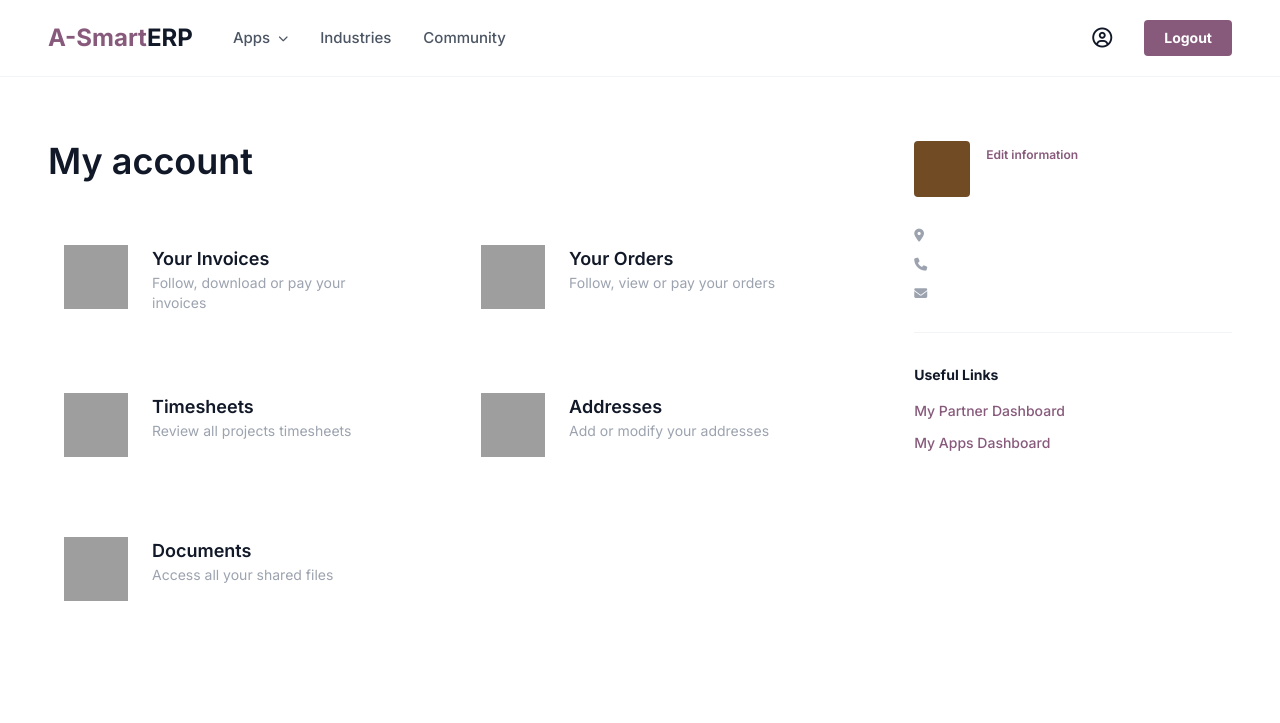
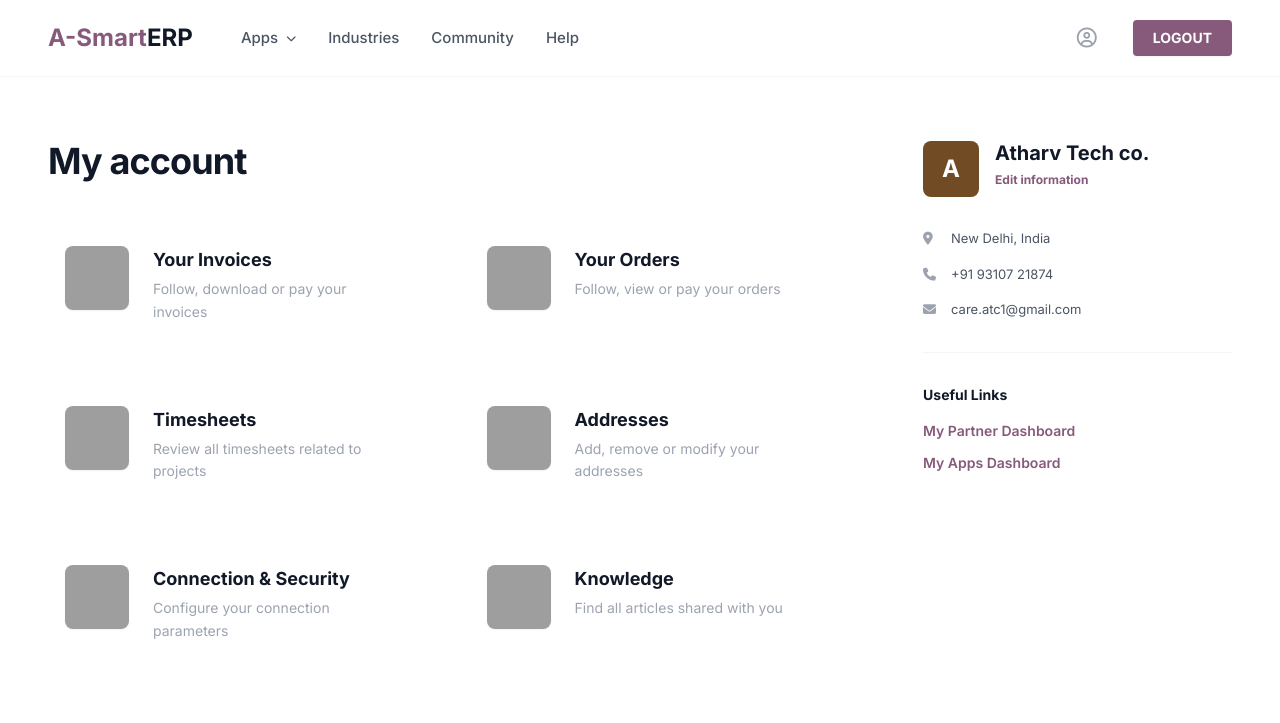
Before and after one commit to careatc1-pixel/A-SmartERP, a Python web app: template templates/dashboard.html in a window 1280 px wide. Shown: the top 723 px of the page. Run offline with Jinja, Linux system fonts and the light colour scheme; the template is opened without the code that fills it, so the values that code supplies are empty; some libraries are stand-ins or nearby versions; grey boxes are pictures that could not be loaded.

Commit message:
Invoicing-ERP-Reset-Wed 04/15/2026-12:08:16.67

```diff
--- a/templates/dashboard.html
+++ b/templates/dashboard.html
@@ -6,112 +6,195 @@
     <title>My Account | A-SmartERP</title>
     <script src="https://cdn.tailwindcss.com"></script>
     <script defer src="https://unpkg.com/alpinejs@3.x.x/dist/cdn.min.js"></script>
+    <link rel="stylesheet" href="https://cdnjs.cloudflare.com/ajax/libs/animate.css/4.1.1/animate.min.css"/>
     <link rel="stylesheet" href="https://cdnjs.cloudflare.com/ajax/libs/font-awesome/6.5.0/css/all.min.css">
     <style>
         @import url('https://fonts.googleapis.com/css2?family=Inter:wght@300;400;500;600;700&display=swap');
-        body { font-family: 'Inter', sans-serif; background-color: #fff; color: #111827; }
-        .mega-menu { box-shadow: 0 15px 50px rgba(0,0,0,0.15); border-top: 1px solid #eee; }
-        .module-link { color: #4B5563; font-size: 13px; transition: all 0.2s; }
-        .module-link:hover { color: #875A7B; padding-left: 4px; }
-        .category-title { font-size: 14px; font-weight: 700; padding-bottom: 6px; margin-bottom: 10px; border-bottom: 2px solid transparent; }
-        .icon-box { transition: all 0.2s ease; cursor: pointer; border-radius: 12px; }
-        .icon-box:hover { background-color: #f9fafb; transform: scale(1.02); }
+        body { font-family: 'Inter', sans-serif; background-color: #ffffff; color: #111827; overflow-x: hidden; }
+
+        /* Mega Menu Styling */
+        .mega-menu { box-shadow: 0 20px 50px rgba(0,0,0,0.1); border-top: 1px solid #f1f5f9; z-index: 1000; }
+        .module-link { color: #4B5563; font-size: 13px; transition: all 0.2s; display: block; padding: 4px 0; }
+        .module-link:hover { color: #875A7B; transform: translateX(4px); }
+        .category-title { font-size: 14px; font-weight: 700; padding-bottom: 8px; margin-bottom: 12px; border-bottom: 2px solid #f8fafc; }
+
+        /* Grid Icons Styling */
+        .icon-box { transition: all 0.3s cubic-bezier(0.4, 0, 0.2, 1); cursor: pointer; border-radius: 16px; border: 1px solid transparent; }
+        .icon-box:hover { background-color: #f9fafb; border-color: #f1f5f9; transform: translateY(-3px); }
+
+        /* Profile Avatar */
+        .avatar-box { background-color: #714B23; color: white; width: 56px; height: 56px; border-radius: 8px; display: flex; align-items: center; justify-content: center; font-size: 24px; font-weight: 700; }
+
         [x-cloak] { display: none !important; }
     </style>
 </head>
 <body x-data="{ appsMenu: false, modal: false }">
 
     <nav class="relative z-[100] flex justify-between items-center px-12 py-5 border-b border-gray-100 bg-white">
-        <div class="flex items-center gap-10">
+        <div class="flex items-center gap-12">
             <h1 class="text-2xl font-bold text-[#875A7B]">A-Smart<span class="text-gray-900">ERP</span></h1>
-            <div class="flex items-center gap-8 text-[15px] font-medium">
-                <button @click="appsMenu = !appsMenu" class="flex items-center gap-1 text-gray-600 hover:text-[#875A7B]">
-                    Apps <i class="fa-solid fa-chevron-down text-[10px] ml-1"></i>
+
+            <div class="hidden lg:flex items-center gap-8 text-[15px] font-medium">
+                <button @click="appsMenu = !appsMenu" class="flex items-center gap-1 text-gray-600 hover:text-[#875A7B] transition-colors">
+                    Apps <i class="fa-solid fa-chevron-down text-[10px] ml-1 transition-transform" :class="appsMenu ? 'rotate-180' : ''"></i>
                 </button>
                 <a href="#" class="text-gray-600 hover:text-[#875A7B]">Industries</a>
                 <a href="#" class="text-gray-600 hover:text-[#875A7B]">Community</a>
+                <a href="#" class="text-gray-600 hover:text-[#875A7B]">Help</a>
             </div>
         </div>
 
         <div class="flex items-center gap-6">
-            <div class="flex items-center gap-2 text-sm font-semibold">
-                <i class="fa-regular fa-circle-user text-xl"></i>
+            <div class="flex items-center gap-3 text-sm font-semibold text-gray-700">
+                <i class="fa-regular fa-circle-user text-xl text-gray-400"></i>
                 <span>{{ name }}</span>
             </div>
-            <a href="/logout" class="bg-[#875A7B] text-white px-5 py-2 rounded text-sm font-bold">Logout</a>
+            <a href="/logout" class="bg-[#875A7B] hover:bg-[#6b4762] text-white px-5 py-2 rounded shadow-sm text-sm font-bold transition-all">LOGOUT</a>
         </div>
 
-        <div x-show="appsMenu" @click.away="appsMenu = false" x-cloak class="mega-menu absolute top-full left-0 w-full bg-white p-12">
-            <div class="max-w-7xl mx-auto grid grid-cols-2 md:grid-cols-3 lg:grid-cols-6 gap-8">
+        <div x-show="appsMenu"
+             x-transition:enter="transition ease-out duration-200"
+             x-transition:enter-start="opacity-0 -translate-y-4"
+             x-transition:enter-end="opacity-100 translate-y-0"
+             @click.away="appsMenu = false"
+             x-cloak
+             class="mega-menu absolute top-full left-0 w-full bg-white p-12">
+
+            <div class="max-w-7xl mx-auto grid grid-cols-2 md:grid-cols-3 lg:grid-cols-6 gap-10">
                 <div>
-                    <h4 class="category-title text-teal-600 border-teal-100">FINANCE</h4>
-                    <div class="flex flex-col gap-2">
+                    <h4 class="category-title text-emerald-600">FINANCE</h4>
+                    <div class="space-y-1">
                         <a href="#" class="module-link font-bold text-[#875A7B]">Invoicing</a>
                         <a href="#" class="module-link">Accounting</a>
                         <a href="#" class="module-link">Expenses</a>
+                        <a href="#" class="module-link">Documents</a>
                     </div>
                 </div>
                 <div>
-                    <h4 class="category-title text-rose-500 border-rose-100">SALES</h4>
-                    <div class="flex flex-col gap-2"><a href="#" class="module-link">CRM</a><a href="#" class="module-link">Sales</a></div>
+                    <h4 class="category-title text-rose-500">SALES</h4>
+                    <div class="space-y-1">
+                        <a href="#" class="module-link">CRM</a>
+                        <a href="#" class="module-link">Sales</a>
+                        <a href="#" class="module-link">POS Shop</a>
+                        <a href="#" class="module-link">Rental</a>
+                    </div>
                 </div>
                 <div>
-                    <h4 class="category-title text-indigo-600 border-indigo-100">HUMAN RESOURCES</h4>
-                    <div class="flex flex-col gap-2"><a href="#" class="module-link">Employees</a><a href="#" class="module-link">Recruitment</a></div>
+                    <h4 class="category-title text-indigo-600">HUMAN RESOURCES</h4>
+                    <div class="space-y-1">
+                        <a href="#" class="module-link">Employees</a>
+                        <a href="#" class="module-link">Recruitment</a>
+                        <a href="#" class="module-link">Time Off</a>
+                        <a href="#" class="module-link">Appraisals</a>
+                    </div>
                 </div>
+                <div>
+                    <h4 class="category-title text-orange-500">MARKETING</h4>
+                    <div class="space-y-1">
+                        <a href="#" class="module-link">Social Marketing</a>
+                        <a href="#" class="module-link">Email Marketing</a>
+                        <a href="#" class="module-link">Events</a>
+                        <a href="#" class="module-link">Surveys</a>
+                    </div>
                 </div>
+                <div>
+                    <h4 class="category-title text-slate-700">SERVICES</h4>
+                    <div class="space-y-1">
+                        <a href="#" class="module-link">Project</a>
+                        <a href="#" class="module-link">Timesheets</a>
+                        <a href="#" class="module-link">Field Service</a>
+                        <a href="#" class="module-link">Planning</a>
+                    </div>
+                </div>
+                <div>
+                    <h4 class="category-title text-sky-600">WEBSITES</h4>
+                    <div class="space-y-1">
+                        <a href="#" class="module-link">Website Builder</a>
+                        <a href="#" class="module-link">eCommerce</a>
+                        <a href="#" class="module-link">Forum</a>
+                        <a href="#" class="module-link">Live Chat</a>
+                    </div>
+                </div>
+            </div>
         </div>
     </nav>
 
     <div class="max-w-7xl mx-auto px-12 py-16 flex flex-col lg:flex-row gap-20">
 
         <div class="flex-grow">
-            <h2 class="text-4xl font-semibold mb-12">My account</h2>
+            <h2 class="text-4xl font-bold tracking-tight mb-12">My account</h2>
 
             <div class="grid grid-cols-1 md:grid-cols-2 gap-x-12 gap-y-12">
+
                 <div @click="modal = true" class="icon-box p-4 flex gap-6 items-start">
-                    <img src="https://cdn-icons-png.flaticon.com/512/2300/2300010.png" class="w-16 h-16">
-                    <div><h4 class="text-lg font-semibold">Your Invoices</h4><p class="text-gray-400 text-sm">Follow, download or pay your invoices</p></div>
+                    <img src="https://cdn-icons-png.flaticon.com/512/2300/2300010.png" class="w-16 h-16 shadow-sm rounded-lg">
+                    <div>
+                        <h4 class="text-lg font-bold">Your Invoices</h4>
+                        <p class="text-gray-400 text-sm mt-1 leading-relaxed">Follow, download or pay your invoices</p>
+                    </div>
                 </div>
+
                 <div class="icon-box p-4 flex gap-6 items-start">
-                    <img src="https://cdn-icons-png.flaticon.com/512/3500/3500833.png" class="w-16 h-16">
-                    <div><h4 class="text-lg font-semibold">Your Orders</h4><p class="text-gray-400 text-sm">Follow, view or pay your orders</p></div>
+                    <img src="https://cdn-icons-png.flaticon.com/512/3500/3500833.png" class="w-16 h-16 shadow-sm rounded-lg">
+                    <div>
+                        <h4 class="text-lg font-bold">Your Orders</h4>
+                        <p class="text-gray-400 text-sm mt-1 leading-relaxed">Follow, view or pay your orders</p>
+                    </div>
                 </div>
+
                 <div class="icon-box p-4 flex gap-6 items-start">
-                    <img src="https://cdn-icons-png.flaticon.com/512/3239/3239147.png" class="w-16 h-16">
-                    <div><h4 class="text-lg font-semibold">Timesheets</h4><p class="text-gray-400 text-sm">Review all projects timesheets</p></div>
+                    <img src="https://cdn-icons-png.flaticon.com/512/3239/3239147.png" class="w-16 h-16 shadow-sm rounded-lg">
+                    <div>
+                        <h4 class="text-lg font-bold">Timesheets</h4>
+                        <p class="text-gray-400 text-sm mt-1 leading-relaxed">Review all timesheets related to projects</p>
+                    </div>
                 </div>
+
                 <div class="icon-box p-4 flex gap-6 items-start">
-                    <img src="https://cdn-icons-png.flaticon.com/512/854/854878.png" class="w-16 h-16">
-                    <div><h4 class="text-lg font-semibold">Addresses</h4><p class="text-gray-400 text-sm">Add or modify your addresses</p></div>
+                    <img src="https://cdn-icons-png.flaticon.com/512/854/854878.png" class="w-16 h-16 shadow-sm rounded-lg">
+                    <div>
+                        <h4 class="text-lg font-bold">Addresses</h4>
+                        <p class="text-gray-400 text-sm mt-1 leading-relaxed">Add, remove or modify your addresses</p>
+                    </div>
                 </div>
+
                 <div class="icon-box p-4 flex gap-6 items-start">
-                    <img src="https://cdn-icons-png.flaticon.com/512/281/281760.png" class="w-16 h-16">
-                    <div><h4 class="text-lg font-semibold">Documents</h4><p class="text-gray-400 text-sm">Access all your shared files</p></div>
+                    <img src="https://cdn-icons-png.flaticon.com/512/1000/1000966.png" class="w-16 h-16 shadow-sm rounded-lg">
+                    <div>
+                        <h4 class="text-lg font-bold">Connection & Security</h4>
+                        <p class="text-gray-400 text-sm mt-1 leading-relaxed">Configure your connection parameters</p>
+                    </div>
                 </div>
+
+                <div class="icon-box p-4 flex gap-6 items-start">
+                    <img src="https://cdn-icons-png.flaticon.com/512/2232/2232688.png" class="w-16 h-16 shadow-sm rounded-lg">
+                    <div>
+                        <h4 class="text-lg font-bold">Knowledge</h4>
+                        <p class="text-gray-400 text-sm mt-1 leading-relaxed">Find all articles shared with you</p>
+                    </div>
+                </div>
+
             </div>
         </div>
 
         <aside class="w-full lg:w-80 space-y-8">
             <div class="flex items-start gap-4">
-                <div class="w-14 h-14 bg-[#714B23] text-white rounded flex items-center justify-center text-2xl font-bold">
-                    {{ company.initial }}
-                </div>
+                <div class="avatar-box">A</div>
                 <div>
-                    <h3 class="font-bold text-xl leading-tight">{{ company.name }}</h3>
-                    <button class="text-xs text-[#875A7B] font-semibold mt-1 hover:underline">Edit information</button>
+                    <h3 class="font-bold text-xl leading-tight">Atharv Tech co.</h3>
+                    <button class="text-xs text-[#875A7B] font-bold mt-1 hover:underline">Edit information</button>
                 </div>
             </div>
 
             <div class="space-y-4 text-[13px] text-gray-600">
-                <p class="flex items-center gap-3"><i class="fa-solid fa-location-dot w-4 text-gray-400"></i> {{ company.location }}</p>
-                <p class="flex items-center gap-3"><i class="fa-solid fa-phone w-4 text-gray-400"></i> {{ company.phone }}</p>
-                <p class="flex items-center gap-3"><i class="fa-solid fa-envelope w-4 text-gray-400"></i> {{ company.email }}</p>
+                <p class="flex items-center gap-3"><i class="fa-solid fa-location-dot w-4 text-gray-400"></i> New Delhi, India</p>
+                <p class="flex items-center gap-3"><i class="fa-solid fa-phone w-4 text-gray-400"></i> +91 93107 21874</p>
+                <p class="flex items-center gap-3"><i class="fa-solid fa-envelope w-4 text-gray-400"></i> care.atc1@gmail.com</p>
             </div>
 
             <div class="pt-8 border-t border-gray-100">
                 <h4 class="font-bold text-sm mb-4">Useful Links</h4>
-                <ul class="space-y-3 text-sm text-[#875A7B] font-medium">
+                <ul class="space-y-3 text-sm text-[#875A7B] font-semibold">
                     <li><a href="#" class="hover:underline">My Partner Dashboard</a></li>
                     <li><a href="#" class="hover:underline">My Apps Dashboard</a></li>
                 </ul>
@@ -120,23 +203,27 @@
     </div>
 
     <div x-show="modal" x-cloak class="fixed inset-0 z-[200] flex items-center justify-center p-6">
-        <div @click="modal = false" class="absolute inset-0 bg-black/50 backdrop-blur-sm"></div>
-        <div class="relative bg-white w-full max-w-4xl rounded-xl shadow-2xl overflow-hidden">
-            <div class="p-6 border-b flex justify-between items-center bg-gray-50">
-                <h3 class="text-xl font-bold">Invoices Log</h3>
-                <button @click="modal = false" class="text-gray-400 hover:text-black"><i class="fa-solid fa-xmark text-xl"></i></button>
+        <div @click="modal = false" class="absolute inset-0 bg-black/40 backdrop-blur-sm"></div>
+        <div class="relative bg-white w-full max-w-4xl rounded-2xl shadow-2xl overflow-hidden animate__animated animate__zoomIn">
+            <div class="p-6 border-b flex justify-between items-center bg-gray-50/50">
+                <h3 class="text-xl font-bold">Billing Records</h3>
+                <button @click="modal = false" class="text-gray-400 hover:text-black transition-colors"><i class="fa-solid fa-xmark text-xl"></i></button>
             </div>
-            <div class="p-8 max-h-[60vh] overflow-y-auto">
+            <div class="p-8">
+                <div class="flex justify-between items-center mb-6">
+                    <p class="text-xs font-bold text-gray-400 uppercase tracking-widest">Recent Invoices</p>
+                    <button class="text-xs font-bold text-[#875A7B] bg-purple-50 px-3 py-1 rounded">Download All</button>
+                </div>
                 <table class="w-full text-left">
                     <thead class="text-gray-400 uppercase text-[10px] tracking-widest border-b">
                         <tr><th class="pb-4">Invoice #</th><th class="pb-4">Client</th><th class="pb-4 text-right">Amount</th></tr>
                     </thead>
                     <tbody class="divide-y">
                         {% for inv in invoices %}
-                        <tr>
+                        <tr class="hover:bg-gray-50 transition-colors">
                             <td class="py-4 font-bold text-[#875A7B]">#{{ inv.invoice_no }}</td>
-                            <td class="py-4">{{ inv.client_name }}</td>
-                            <td class="py-4 text-right font-black italic">₹{{ inv.amount }}</td>
+                            <td class="py-4 font-medium text-gray-700">{{ inv.client_name }}</td>
+                            <td class="py-4 text-right font-black italic text-gray-900">₹{{ inv.amount }}</td>
                         </tr>
                         {% endfor %}
                     </tbody>
```
Also changed, not shown: templates/login.html (added, +88 -0 lines).
